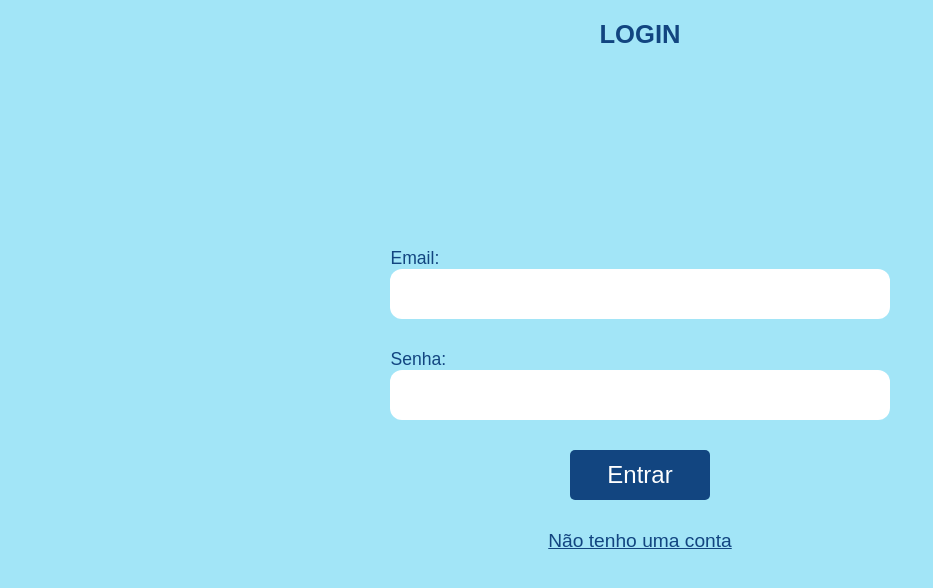
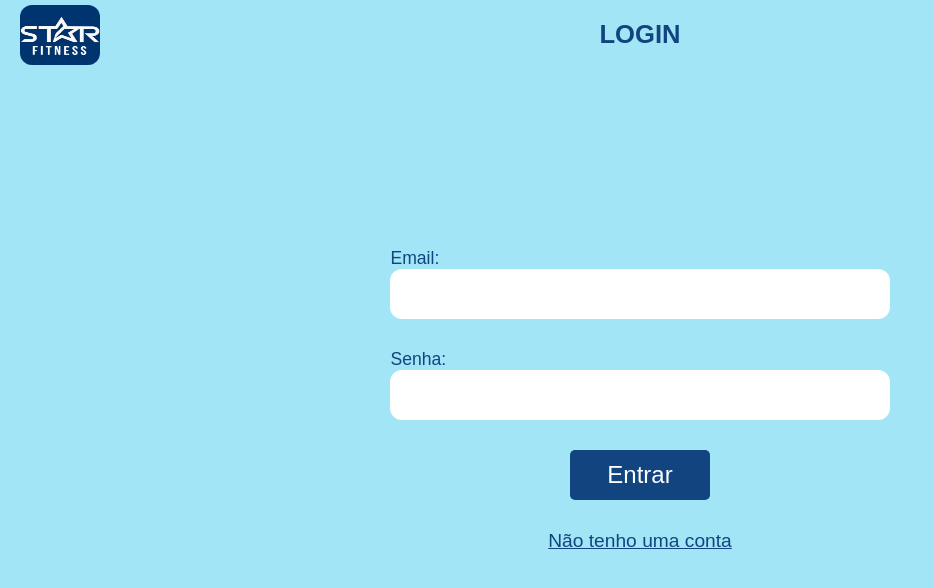
Before and after one commit to MatheusLRocha/Projeto-TCC, a React (Vite) app: page / in a window 1280 px wide. Shown: the top 588 px of the page, without its empty margins (0-933 px from the left). Built offline with nearby package versions, Linux system fonts and the light colour scheme.

Commit message:
logo adicionada

```diff
--- a/src/components/Header.jsx
+++ b/src/components/Header.jsx
@@ -3,6 +3,7 @@ import { Link } from "react-router-dom";
 import { useState } from "react";
 import { faArrowRight, faBars, faUser, faXmark } from "@fortawesome/free-solid-svg-icons";
 import { FontAwesomeIcon } from '@fortawesome/react-fontawesome';
+import starFitnessLogo from '../img/starFitness-favicon.jpg';
 
 const Header = ({ title, iconH, onClickToggle }) => {
   const [menuClass, setMenuClass] = useState('disabled');
@@ -21,6 +22,7 @@ const Header = ({ title, iconH, onClickToggle }) => {
   return (
     <>
       <header>
+        <img src={starFitnessLogo} alt="Logo Tcc StarFitness" className="logo-icon"/>
         <h1>{title}</h1>
         {iconH === "usuario" ? (
           <>
--- a/src/css/style.css
+++ b/src/css/style.css
@@ -30,6 +30,10 @@ header h1 {
   font-size: clamp(1.2rem, 2vw, 4rem);
   font-weight: 800;
 }
+header .logo-icon {
+  position: absolute;
+  border-radius: 12px;
+}
 header div.icon {
   display: flex;
   flex-direction: column;
@@ -40,6 +44,11 @@ header .icon {
   position: absolute;
   right: 20px;
   cursor: pointer;
+}
+header .logo-icon {
+  width: 45px;
+  height: 40px;
+  left: 10px;
 }
 header .icon a {
   font-size: clamp(1rem, 3vw + 1rem, 2.3rem);
@@ -702,6 +711,11 @@ header #menuIcon {
   }
 }
 @media screen and (min-width: 1280px) {
+  header .logo-icon {
+    width: 80px;
+    height: 60px;
+    left: 20px;
+  }
   .menu .menu-title .menu-icon {
     transition: all 0.3s;
   }
--- a/src/sass/_mixins.scss
+++ b/src/sass/_mixins.scss
@@ -76,6 +76,11 @@
         font-weight: 800;
     }
 
+    & .logo-icon {
+        position: absolute;
+        border-radius: 12px;
+    }
+
     & div.icon {
         display: flex;
         flex-direction: column;
--- a/src/sass/style.scss
+++ b/src/sass/style.scss
@@ -22,6 +22,12 @@
 
 header {
    @include header(1.2rem, 2vw, 4rem);
+
+   & .logo-icon {
+        width: 45px;
+        height: 40px;
+        left: 10px;
+   }
 
    & .icon {
     & a {
@@ -666,6 +672,14 @@ header {
     //     }
     // }
 
+    header {
+        & .logo-icon {
+            width: 80px;
+            height: 60px;
+            left: 20px;
+        }
+    }
+
     .menu {
         & .menu-title {
             & .menu-icon {
```
Also changed, not shown: 1 other file (tests, documents, lock files or other folders).
